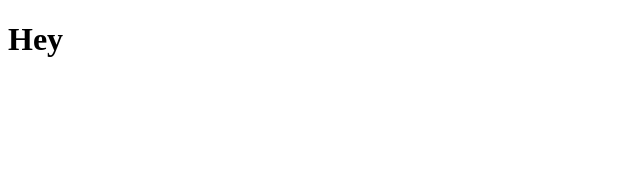
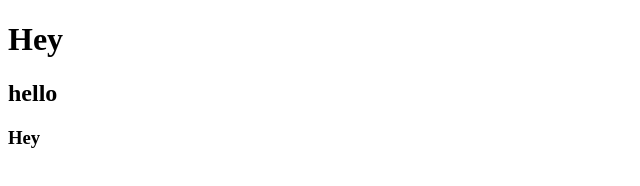
Before and after one commit to ayushmourya1120/popo, a plain HTML site: page index.html in a window 1280 px wide. Shown: the whole page, without its empty margins (0-640 px from the left). Drawn offline with Linux system fonts and the light colour scheme.

Commit message:
Update index.html

```diff
--- a/index.html
+++ b/index.html
@@ -7,5 +7,7 @@
 </head>
 <body>
     <h1>Hey</h1>
+    <h2>hello</h2>
+    <h3>Hey</h3>
 </body>
 </html>
```
